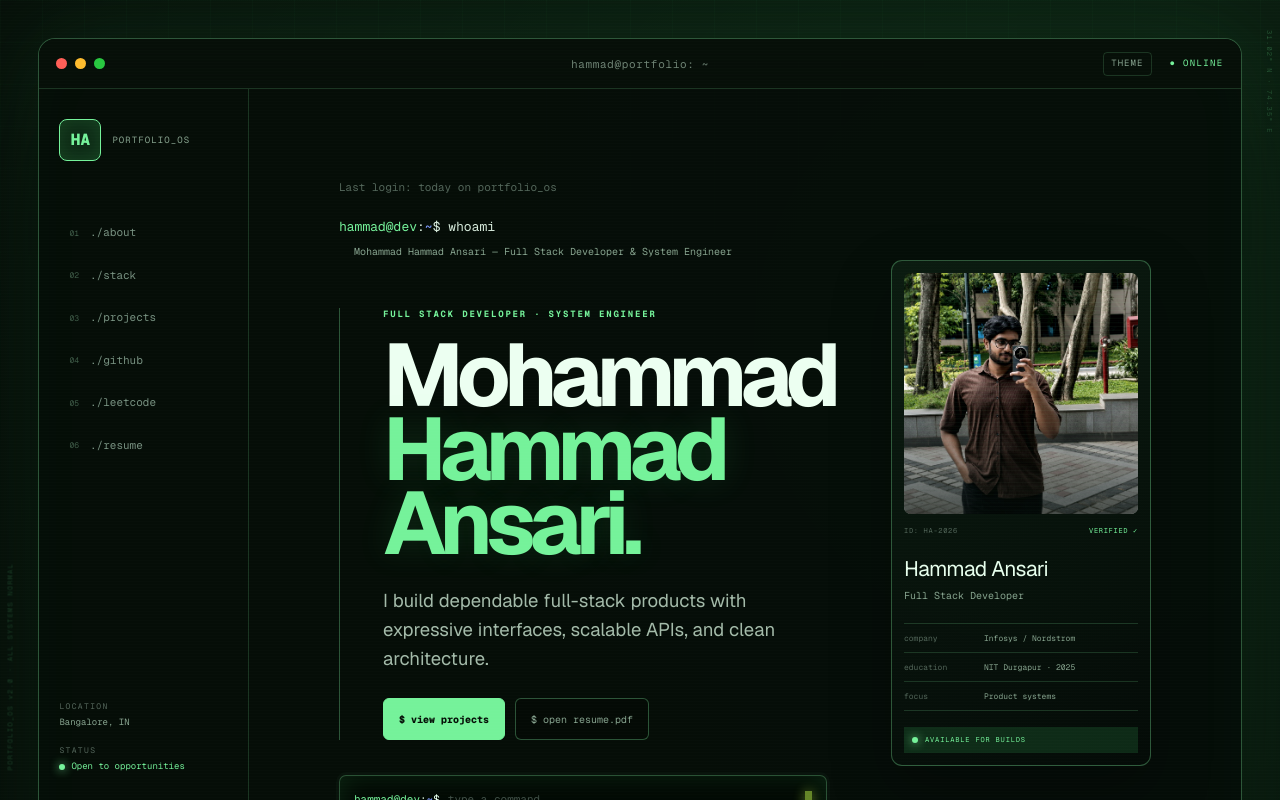
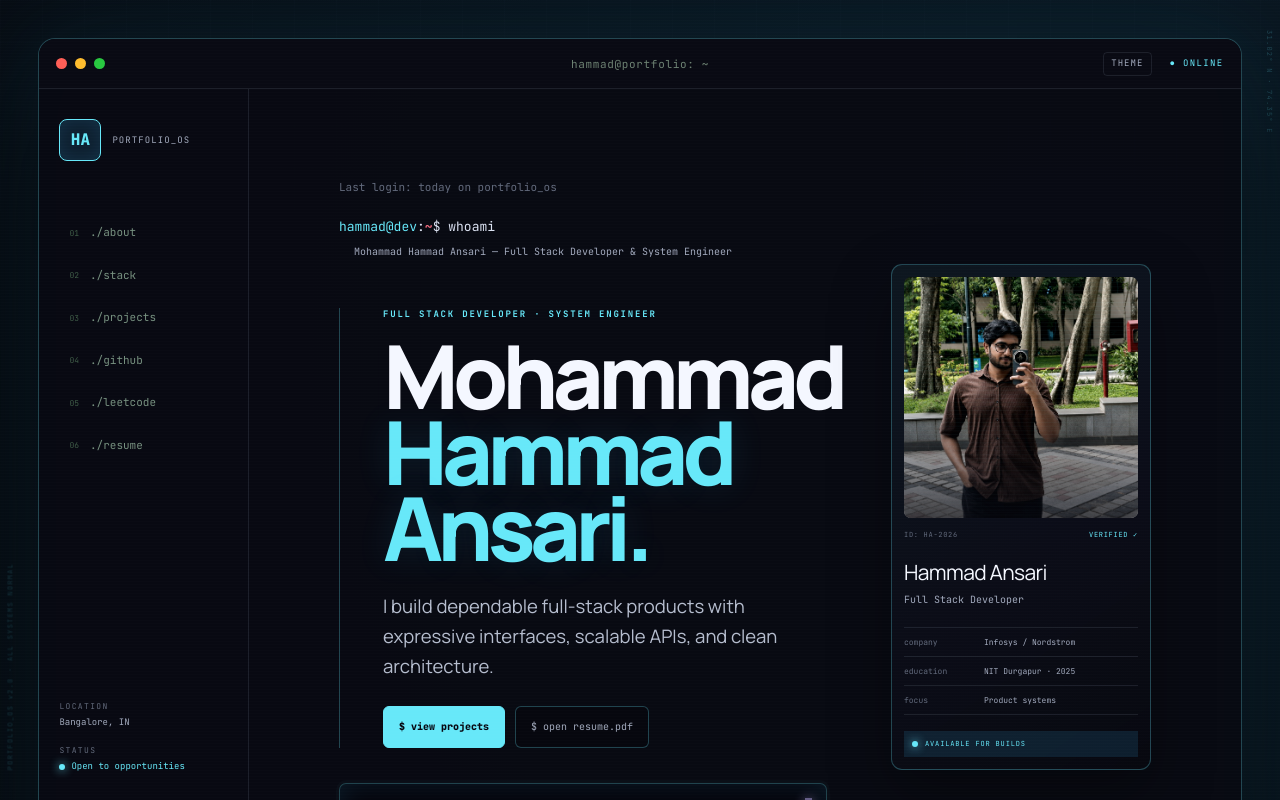
Before and after one commit to hammad-scripted/terminal-portfolio, a Next.js app: page / in a window 1280 px wide. Shown: the top 800 px of the page. Built offline with nearby package versions, Linux system fonts and the light colour scheme.

Commit message:
adding themes to the portfolio

```diff
--- a/app/globals.css
+++ b/app/globals.css
@@ -1,20 +1,20 @@
 @import 'tailwindcss';
 
 :root {
-  --font-geist-mono: "Fira Code", Consolas, monospace;
-  --font-geist-sans: "Space Grotesk", Arial, sans-serif;
-  --bg: #040705;
-  --panel: #071009;
-  --panel-2: #0a140d;
-  --ink: #e7ffed;
-  --muted: #87a48f;
-  --faint: #53665a;
-  --green: #75f29a;
-  --acid: #c7ff4a;
-  --blue: #7f9cff;
-  --line: rgba(135, 255, 169, 0.16);
-  --line-strong: rgba(135, 255, 169, 0.3);
-  --glow: rgba(80, 255, 131, 0.12);
+  --font-geist-mono: "JetBrains Mono", Consolas, monospace;
+  --font-geist-sans: "Manrope", Arial, sans-serif;
+  --bg: #05060b;
+  --panel: #090a12;
+  --panel-2: #0e101a;
+  --ink: #f4f7ff;
+  --muted: #a2aabd;
+  --faint: #626a7c;
+  --green: #67e8f9;
+  --acid: #c4b5fd;
+  --blue: #fb7185;
+  --line: rgba(148, 163, 184, 0.14);
+  --line-strong: rgba(103, 232, 249, 0.27);
+  --glow: rgba(56, 189, 248, 0.12);
 }
 
 * { box-sizing: border-box; }
@@ -23,7 +23,7 @@
 button, input { color: inherit; font: inherit; }
 button, a { -webkit-tap-highlight-color: transparent; }
 a { color: inherit; }
-::selection { color: #061008; background: var(--green); }
+::selection { color: #070812; background: var(--green); }
 
 .portfolio-shell {
   min-height: 100svh;
@@ -33,14 +33,15 @@
   padding: clamp(18px, 3vw, 42px);
   background:
     radial-gradient(circle at 83% 5%, var(--glow), transparent 25%),
-    radial-gradient(circle at 10% 94%, rgba(199, 255, 74, 0.06), transparent 24%),
+    radial-gradient(circle at 10% 94%, rgba(167, 139, 250, 0.09), transparent 27%),
     var(--bg);
   transition: background-color .35s ease;
 }
 
 .portfolio-shell.amber-mode {
-  --green: #ffbc57;
-  --acid: #ffe08a;
+  --green: #ffb86b;
+  --acid: #ffd6a5;
+  --blue: #fb7185;
   --line: rgba(255, 188, 87, 0.16);
   --line-strong: rgba(255, 188, 87, 0.31);
   --glow: rgba(255, 163, 43, 0.11);
@@ -53,8 +54,8 @@
   z-index: -1;
   opacity: .95;
   background:
-    linear-gradient(rgba(117, 242, 154, 0.026) 1px, transparent 1px),
-    linear-gradient(90deg, rgba(117, 242, 154, 0.026) 1px, transparent 1px);
+    linear-gradient(rgba(148, 163, 184, 0.025) 1px, transparent 1px),
+    linear-gradient(90deg, rgba(148, 163, 184, 0.025) 1px, transparent 1px);
   background-size: 42px 42px;
   mask-image: linear-gradient(to bottom, black 0%, transparent 70%);
 }
@@ -78,8 +79,8 @@
   overflow: clip;
   border: 1px solid var(--line-strong);
   border-radius: 17px;
-  background: rgba(6, 13, 8, .94);
-  box-shadow: 0 48px 140px rgba(0,0,0,.7), 0 0 90px var(--glow), inset 0 0 80px rgba(105,255,146,.018);
+  background: rgba(9, 10, 18, .95);
+  box-shadow: 0 48px 140px rgba(0,0,0,.72), 0 0 90px var(--glow), inset 0 0 80px rgba(103,232,249,.012);
 }
 
 .terminal-chrome {
@@ -92,7 +93,7 @@
   align-items: center;
   padding: 0 17px;
   border-bottom: 1px solid var(--line);
-  background: rgba(7, 16, 9, .92);
+  background: rgba(10, 11, 20, .92);
   backdrop-filter: blur(18px);
   color: #6d8273;
   font-size: 11px;
@@ -131,7 +132,7 @@
 .boot-line { margin: 0 0 22px; color: var(--faint); font-size: 11px; }
 .history { min-height: 64px; }
 .history-item { margin-bottom: 10px; }
-.prompt-line { margin: 0 0 7px; color: #d5e9da; font-size: clamp(11px, 1.1vw, 13px); }
+.prompt-line { margin: 0 0 7px; color: #dce3f3; font-size: clamp(11px, 1.1vw, 13px); }
 .prompt-line span, .command-entry i, .section-header p span { color: var(--green); font-style: normal; }
 .prompt-line b, .command-entry b, .section-header p b { color: var(--blue); font-weight: 500; }
 .command-response { margin: 0 0 0 15px; max-width: 740px; color: var(--muted); font-size: 10px; line-height: 1.6; }
@@ -139,15 +140,15 @@
 .intro-output { margin: 27px 0 35px; padding-left: clamp(18px, 3.4vw, 43px); border-left: 1px solid var(--line-strong); }
 .eyebrow { margin: 0 0 16px; color: var(--green); font-size: 9px; font-weight: 700; letter-spacing: .2em; }
 h1, .section-header h2, .contact-section h2 { font-family: var(--font-geist-sans), Arial, sans-serif; }
-h1 { margin: 0; max-width: 860px; color: #ecfff1; font-size: clamp(51px, 6.9vw, 104px); font-weight: 650; letter-spacing: -.072em; line-height: .84; }
+h1 { margin: 0; max-width: 860px; color: var(--ink); font-size: clamp(51px, 6.9vw, 104px); font-weight: 720; letter-spacing: -.068em; line-height: .86; }
 h1 em, .contact-section h2 em { color: var(--green); font-style: normal; text-shadow: 0 0 34px var(--glow); }
-.intro-copy { max-width: 670px; margin: 25px 0 0; color: #a3baa9; font-family: var(--font-geist-sans), Arial, sans-serif; font-size: clamp(15px, 1.45vw, 19px); line-height: 1.58; }
+.intro-copy { max-width: 670px; margin: 25px 0 0; color: #b5bdce; font-family: var(--font-geist-sans), Arial, sans-serif; font-size: clamp(15px, 1.45vw, 19px); line-height: 1.62; }
 .hero-actions, .resume-actions { display: flex; flex-wrap: wrap; gap: 10px; margin-top: 25px; }
 .terminal-button { display: inline-flex; align-items: center; justify-content: center; min-height: 42px; padding: 0 15px; border: 1px solid var(--line-strong); border-radius: 6px; color: var(--muted); background: rgba(0,0,0,.18); cursor: pointer; font-size: 10px; text-decoration: none; transition: .18s ease; }
 .terminal-button:hover, .terminal-button:focus-visible { color: var(--acid); border-color: var(--green); outline: none; transform: translateY(-2px); box-shadow: 0 8px 30px var(--glow); }
-.terminal-button.primary { color: #061008; border-color: var(--green); background: var(--green); font-weight: 750; }
+.terminal-button.primary { color: #070812; border-color: var(--green); background: var(--green); font-weight: 750; }
 
-.command-entry { display: flex; align-items: center; min-height: 47px; margin-top: 25px; padding: 0 14px; border: 1px solid var(--line-strong); border-radius: 7px; background: rgba(2, 7, 4, .72); box-shadow: inset 0 0 28px var(--glow), 0 0 0 3px rgba(117,242,154,.025); font-size: 11px; cursor: text; }
+.command-entry { display: flex; align-items: center; min-height: 47px; margin-top: 25px; padding: 0 14px; border: 1px solid var(--line-strong); border-radius: 7px; background: rgba(5, 6, 12, .8); box-shadow: inset 0 0 28px var(--glow), 0 0 0 3px rgba(103,232,249,.02); font-size: 11px; cursor: text; }
 .command-entry label { flex: 0 0 auto; }
 .command-entry input { min-width: 0; flex: 1; margin-left: 8px; border: 0; outline: 0; color: var(--ink); background: transparent; caret-color: var(--acid); }
 .command-entry input::placeholder { color: #405047; }
@@ -156,10 +157,10 @@
 .command-help button { padding: 2px 5px; border: 0; color: #627768; background: transparent; cursor: pointer; font-size: 8px; }
 .command-help button:hover, .command-help button:focus-visible { color: var(--green); outline: none; }
 
-.identity-card { position: relative; overflow: hidden; padding: 12px; border: 1px solid var(--line-strong); border-radius: 11px; background: linear-gradient(145deg, rgba(117,242,154,.06), rgba(0,0,0,.12)); box-shadow: 0 26px 60px rgba(0,0,0,.3); }
+.identity-card { position: relative; overflow: hidden; padding: 12px; border: 1px solid var(--line-strong); border-radius: 11px; background: linear-gradient(145deg, rgba(103,232,249,.06), rgba(167,139,250,.025) 58%, rgba(0,0,0,.12)); box-shadow: 0 26px 60px rgba(0,0,0,.34); }
 .identity-card::before { content: ""; position: absolute; inset: 0; pointer-events: none; background: linear-gradient(115deg, transparent 28%, rgba(255,255,255,.045) 48%, transparent 67%); transform: translateX(-100%); animation: scanCard 7s ease-in-out infinite; }
-.identity-scan { aspect-ratio: 1 / 1.03; position: relative; overflow: hidden; border-radius: 7px; background: #0a160d; }
-.identity-scan::after { content: ""; position: absolute; inset: 0; background: linear-gradient(to top, rgba(4,12,6,.66), transparent 54%), repeating-linear-gradient(0deg, transparent 0 3px, rgba(117,242,154,.035) 3px 4px); }
+.identity-scan { aspect-ratio: 1 / 1.03; position: relative; overflow: hidden; border-radius: 7px; background: #0d0f18; }
+.identity-scan::after { content: ""; position: absolute; inset: 0; background: linear-gradient(to top, rgba(6,7,13,.7), transparent 54%), repeating-linear-gradient(0deg, transparent 0 3px, rgba(103,232,249,.026) 3px 4px); }
 .identity-scan img { width: 100%; height: 100%; object-fit: cover; filter: saturate(.65) contrast(1.08); }
 .identity-top { display: flex; justify-content: space-between; margin-top: 12px; color: var(--faint); font-size: 7px; letter-spacing: .1em; }
 .identity-top span:last-child { color: var(--green); }
@@ -186,7 +187,7 @@
 .metric-row div:last-child { border: 0; }
 .metric-row strong { display: block; color: var(--green); font-family: var(--font-geist-sans), Arial, sans-serif; font-size: 24px; }
 .metric-row span { color: var(--faint); font-size: 8px; }
-.timeline-panel { padding: 24px; border: 1px solid var(--line); border-radius: 9px; background: rgba(117,242,154,.018); }
+.timeline-panel { padding: 24px; border: 1px solid var(--line); border-radius: 9px; background: rgba(103,232,249,.018); }
 .file-label, .card-command { margin: 0 0 25px; color: var(--green); font-size: 8px; letter-spacing: .15em; }
 .timeline-panel article { display: grid; grid-template-columns: 50px 1fr; gap: 16px; padding: 0 0 26px; position: relative; }
 .timeline-panel article:last-child { padding-bottom: 0; }
@@ -197,9 +198,9 @@
 .timeline-panel small { color: var(--faint); font-size: 7px; }
 
 .stack-grid { display: grid; grid-template-columns: repeat(4, 1fr); border: 1px solid var(--line); }
-.stack-card { min-height: 270px; padding: 23px; border-right: 1px solid var(--line); background: linear-gradient(145deg, rgba(117,242,154,.025), transparent 60%); transition: .2s ease; }
+.stack-card { min-height: 270px; padding: 23px; border-right: 1px solid var(--line); background: linear-gradient(145deg, rgba(103,232,249,.022), transparent 60%); transition: .2s ease; }
 .stack-card:last-child { border: 0; }
-.stack-card:hover { background: rgba(117,242,154,.055); transform: translateY(-4px); }
+.stack-card:hover { background: rgba(103,232,249,.05); transform: translateY(-4px); }
 .card-command { display: flex; justify-content: space-between; }
 .card-command span { color: var(--faint); }
 .card-command b { color: var(--green); font-weight: 500; }
@@ -210,7 +211,7 @@
 
 .projects-list { border-top: 1px solid var(--line); }
 .project-card { display: grid; grid-template-columns: 60px minmax(0, 1fr) auto; gap: 25px; align-items: start; padding: 31px 8px; border-bottom: 1px solid var(--line); transition: .18s ease; }
-.project-card:hover { padding-inline: 18px; background: rgba(117,242,154,.025); }
+.project-card:hover { padding-inline: 18px; background: rgba(103,232,249,.024); }
 .project-index { padding-top: 4px; color: var(--green); font-size: 9px; }
 .project-heading { display: flex; align-items: center; gap: 14px; }
 .project-heading h3 { margin: 0; font-family: var(--font-geist-sans), Arial, sans-serif; font-size: clamp(22px, 2.4vw, 34px); letter-spacing: -.04em; }
@@ -230,7 +231,7 @@
 .activity-summary strong { display: block; color: var(--green); font-size: clamp(16px, 2vw, 22px); }
 .activity-summary span { color: var(--muted); font-size: 8px; }
 .telemetry-grid { display: grid; grid-template-columns: repeat(2, minmax(0, 1fr)); gap: 14px; }
-.telemetry-card, .activity-graph { display: block; min-width: 0; overflow: hidden; border: 1px solid var(--line); border-radius: 7px; background: #071009; text-decoration: none; }
+.telemetry-card, .activity-graph { display: block; min-width: 0; overflow: hidden; border: 1px solid var(--line); border-radius: 7px; background: #090a12; text-decoration: none; }
 .telemetry-title { display: flex; justify-content: space-between; padding: 10px 12px; border-bottom: 1px solid var(--line); color: var(--muted); font-size: 7px; letter-spacing: .08em; }
 .telemetry-title b { color: var(--green); font-weight: 500; }
 .telemetry-card img, .activity-graph img { display: block; width: 100%; height: auto; }
@@ -238,10 +239,10 @@
 .sync-note { display: flex; align-items: center; gap: 8px; margin: 12px 0 0; color: var(--faint); font-size: 7px; }
 .sync-note > span { width: 5px; height: 5px; }
 
-.resume-panel { display: grid; grid-template-columns: minmax(280px, .75fr) minmax(300px, 1fr); gap: 28px 50px; align-items: center; padding: clamp(26px, 4vw, 44px); border: 1px solid var(--line-strong); border-radius: 10px; background: linear-gradient(125deg, rgba(117,242,154,.055), transparent 56%); }
+.resume-panel { display: grid; grid-template-columns: minmax(280px, .75fr) minmax(300px, 1fr); gap: 28px 50px; align-items: center; padding: clamp(26px, 4vw, 44px); border: 1px solid var(--line-strong); border-radius: 10px; background: linear-gradient(125deg, rgba(103,232,249,.045), rgba(167,139,250,.022) 50%, transparent 76%); }
 .resume-file { display: flex; align-items: center; gap: 17px; grid-row: span 2; }
-.pdf-icon { display: grid; width: 78px; height: 94px; place-items: end center; flex: 0 0 auto; padding-bottom: 13px; position: relative; border: 1px solid var(--green); border-radius: 4px; color: #061008; background: var(--green); clip-path: polygon(0 0, 72% 0, 100% 23%, 100% 100%, 0 100%); }
-.pdf-icon::before { content: ""; position: absolute; top: 0; right: 0; width: 27%; height: 23%; border-left: 1px solid #061008; border-bottom: 1px solid #061008; background: rgba(0,0,0,.12); }
+.pdf-icon { display: grid; width: 78px; height: 94px; place-items: end center; flex: 0 0 auto; padding-bottom: 13px; position: relative; border: 1px solid var(--green); border-radius: 4px; color: #070812; background: var(--green); clip-path: polygon(0 0, 72% 0, 100% 23%, 100% 100%, 0 100%); }
+.pdf-icon::before { content: ""; position: absolute; top: 0; right: 0; width: 27%; height: 23%; border-left: 1px solid #070812; border-bottom: 1px solid #070812; background: rgba(0,0,0,.12); }
 .pdf-icon span { font-size: 11px; font-weight: 900; }
 .resume-file p { margin: 0 0 6px; color: var(--ink); font-size: 15px; }
 .resume-file > div > span, .resume-panel > p { color: var(--muted); font-size: 9px; line-height: 1.7; }
@@ -259,7 +260,7 @@
 .contact-actions a:hover, .contact-actions a:focus-visible { color: var(--acid); border-color: var(--green); background: var(--glow); outline: none; transform: translateY(-2px); }
 .site-footer { display: flex; justify-content: space-between; gap: 18px; padding: 19px clamp(28px, 7vw, 96px); border-top: 1px solid var(--line); color: var(--faint); font-size: 7px; letter-spacing: .08em; }
 .site-footer a { color: var(--green); text-decoration: none; }
-.ambient-label { position: fixed; z-index: 1; color: rgba(117,242,154,.26); font-size: 7px; letter-spacing: .18em; writing-mode: vertical-rl; }
+.ambient-label { position: fixed; z-index: 1; color: rgba(103,232,249,.24); font-size: 7px; letter-spacing: .18em; writing-mode: vertical-rl; }
 .label-left { left: 6px; bottom: 30px; transform: rotate(180deg); }
 .label-right { right: 6px; top: 30px; }
 
--- a/app/layout.tsx
+++ b/app/layout.tsx
@@ -1,13 +1,13 @@
 import type { Metadata } from 'next';
-import { Geist, Geist_Mono } from 'next/font/google';
+import { JetBrains_Mono, Manrope } from 'next/font/google';
 import './globals.css';
 
-const geistSans = Geist({
+const geistSans = Manrope({
   variable: '--font-geist-sans',
   subsets: ['latin'],
 });
 
-const geistMono = Geist_Mono({
+const geistMono = JetBrains_Mono({
   variable: '--font-geist-mono',
   subsets: ['latin'],
 });
--- a/app/page.tsx
+++ b/app/page.tsx
@@ -279,7 +279,7 @@
               <div className="telemetry-grid">
                 <a className="telemetry-card" href="https://github.com/hammad-scripted" target="_blank" rel="noreferrer">
                   <div className="telemetry-title"><span>GITHUB / CONTRIBUTION STREAK</span><b>LIVE ↗</b></div>
-                  <img src="https://streak-stats.demolab.com?user=hammad-scripted&hide_border=true&background=071009&ring=75F29A&fire=C7FF4A&currStreakLabel=75F29A&sideLabels=9AB3A1&dates=607566&currStreakNum=ECFFF1&sideNums=ECFFF1" alt="Hammad's live GitHub contribution streak" loading="lazy" />
+                  <img src="https://streak-stats.demolab.com?user=hammad-scripted&hide_border=true&background=090A12&ring=67E8F9&fire=A78BFA&currStreakLabel=67E8F9&sideLabels=A2AABD&dates=5E6678&currStreakNum=F4F7FF&sideNums=F4F7FF" alt="Hammad's live GitHub contribution streak" loading="lazy" />
                 </a>
                 <a className="telemetry-card" href="https://leetcode.com/u/hammad_codes/" target="_blank" rel="noreferrer">
                   <div className="telemetry-title"><span>LEETCODE / SOLVING STREAK</span><b>LIVE ↗</b></div>
@@ -287,7 +287,7 @@
                 </a>
               </div>
               <a className="activity-graph" href="https://github.com/hammad-scripted" target="_blank" rel="noreferrer">
-                <img src="https://github-readme-activity-graph.vercel.app/graph?username=hammad-scripted&bg_color=071009&color=75f29a&line=c7ff4a&point=ecfff1&area=true&area_color=183920&hide_border=true" alt="Hammad's GitHub contribution activity graph" loading="lazy" />
+                <img src="https://github-readme-activity-graph.vercel.app/graph?username=hammad-scripted&bg_color=090a12&color=67e8f9&line=a78bfa&point=f4f7ff&area=true&area_color=24213a&hide_border=true" alt="Hammad's GitHub contribution activity graph" loading="lazy" />
               </a>
               <p className="sync-note"><span /> Remote telemetry cards refresh from GitHub and LeetCode services.</p>
             </section>
--- a/static-site/index.html
+++ b/static-site/index.html
@@ -16,7 +16,7 @@
     <link rel="icon" href="./favicon.svg" />
     <link rel="preconnect" href="https://fonts.googleapis.com" />
     <link rel="preconnect" href="https://fonts.gstatic.com" crossorigin />
-    <link href="https://fonts.googleapis.com/css2?family=Fira+Code:wght@400;500;600;700&family=Space+Grotesk:wght@400;500;600;700&display=swap" rel="stylesheet" />
+    <link href="https://fonts.googleapis.com/css2?family=JetBrains+Mono:wght@400;500;600;700&family=Manrope:wght@400;500;600;700;800&display=swap" rel="stylesheet" />
     <title>Mohammad Hammad Ansari | Full Stack Developer</title>
   </head>
   <body>
```
Also changed, not shown: public/WhatsApp Image 2026-06-20 at 22.36.38.jpg (added), 1 other file (tests, documents, lock files or other folders).
